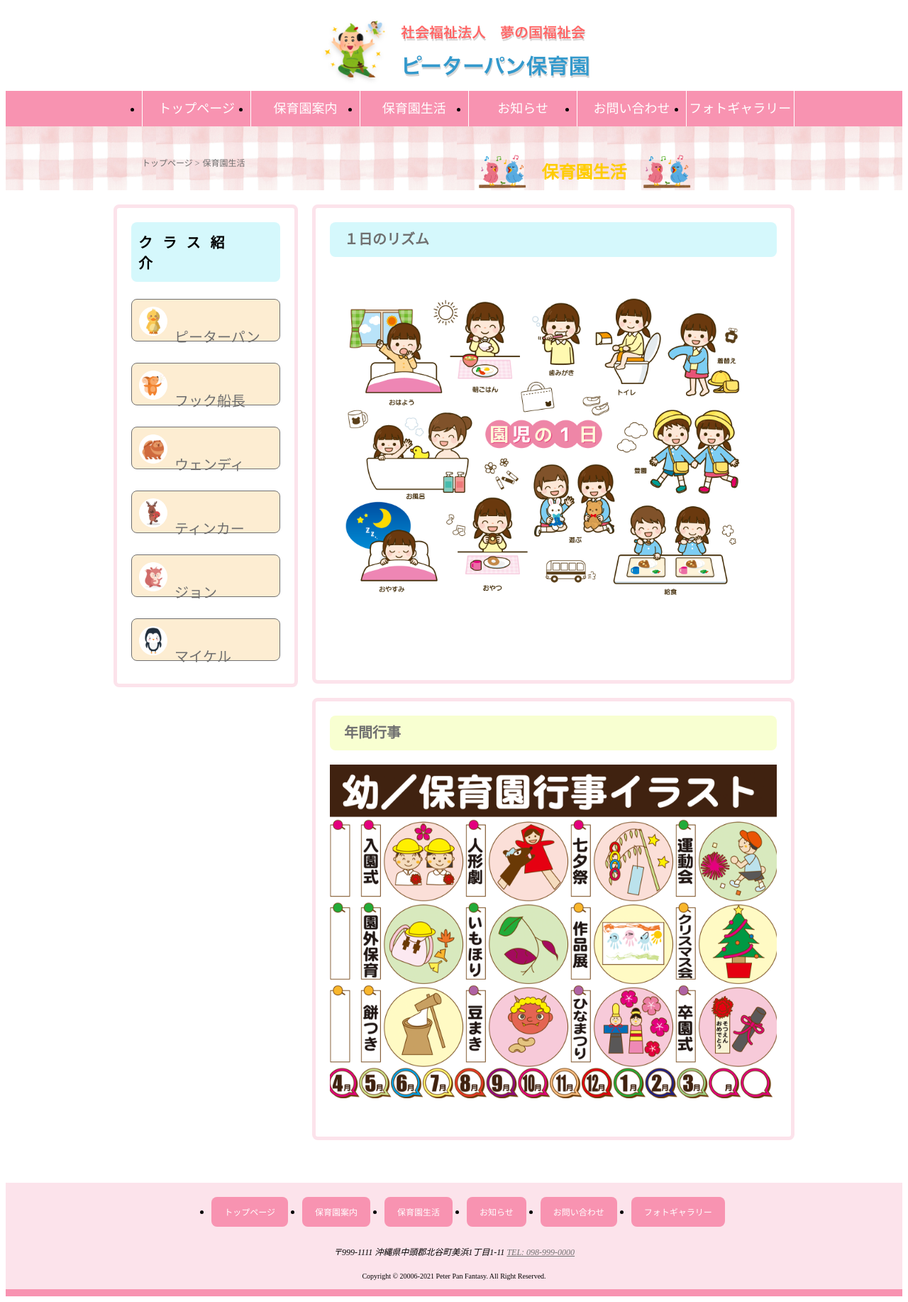
After one commit to Ikko-T/Daycare-Web-_site, a PHP site: page /life.html in a window 1280 px wide. The commit adds this page. Shown: the whole page at 71% size. Run offline with PHP 8.4, Linux system fonts and the light colour scheme; some libraries are stand-ins or nearby versions.

Commit message:
Marked up and styled the life page.

```diff
--- a/css/style.css
+++ b/css/style.css
@@ -570,3 +570,82 @@ input[type='submit'] {
 #contact .google_map {
   margin: 0 20px 20px 20px;
 }
+
+/*************保育園生活ページ*****************/
+#life main .wrapper {
+  background-image: url(../images/bg-check-pattern.png);
+  background-repeat: repeat-x;
+  width: 100%;
+  height: 90px;
+  margin-bottom: 20px;
+}
+
+#life .group {
+  width: 960px;
+  margin: 0 auto;
+  display: flex;
+}
+
+#life .breadcrumbs {
+  margin-top: 42px;
+}
+
+#life .breadcrumbs li {
+  display: inline-block;
+}
+
+#life .breadcrumbs a {
+  text-decoration: none;
+  color: #707070;
+  font-size: 12px;
+}
+
+#life .sub_group {
+  margin-left: 328px;
+  display: flex;
+  text-align: center;
+  line-height: 90px;
+  width: 300px;
+}
+#life .sub_group h2 {
+  color: #ffcc00;
+  font-size: 24px;
+  width: 100%;
+  background-image: url(../images/birds-singing.png), url(../images/birds-singing.png);
+  background-position: left center, right center;
+  background-repeat: no-repeat;
+}
+
+#life .schedule {
+  border: 5px solid #fce3eb;
+  border-radius: 8px;
+  margin-bottom: 20px;
+}
+
+#life .schedule h3 {
+  font-size: 20px;
+  color: #707070;
+  background-color: #d5f8fc;
+  border-radius: 8px;
+  margin: 20px;
+  padding: 8px 0 12px 20px;
+}
+
+#life .annual-event {
+  border: 5px solid #fce3eb;
+  border-radius: 8px;
+  margin-bottom: 20px;
+}
+
+#life .annual-event h3 {
+  font-size: 20px;
+  color: #707070;
+  background-color: #f8ffd1;
+  border-radius: 8px;
+  margin: 20px;
+  padding: 8px 0 12px 20px;
+}
+
+#life .annual-event .image {
+  text-align: center;
+}
--- /dev/null
+++ b/life.html
@@ -0,0 +1,99 @@
+<!DOCTYPE html>
+<html lang="ja">
+  <head>
+    <meta charset="UTF-8" />
+    <meta http-equiv="X-UA-Compatible" content="IE=edge" />
+    <meta name="viewport" content="width=device-width, initial-scale=1.0" />
+    <link rel="stylesheet" href="css/reset.css" />
+    <link rel="stylesheet" href="css/style.css" />
+    <title>Peter Pan Daycare</title>
+  </head>
+
+  <body id="life">
+    <div class="page">
+      <header>
+        <h1 class="logo">
+          <a href="/"><img src="images/header-logo.png" alt="ロゴ" /></a>
+        </h1>
+      </header>
+      <main>
+        <nav class="upper">
+          <ul>
+            <li><a href="index.html">トップページ</a></li>
+            <li><a href="about.html">保育園案内</a></li>
+            <li><a href="life.html">保育園生活</a></li>
+            <li><a href="#">お知らせ</a></li>
+            <li><a href="contact.html">お問い合わせ</a></li>
+            <li><a href="#">フォトギャラリー</a></li>
+          </ul>
+        </nav>
+        <div class="wrapper">
+          <div class="group">
+            <ol class="breadcrumbs">
+              <li><a href="/">トップページ &gt;</a></li>
+              <li><a href="life.html">保育園生活</a></li>
+            </ol>
+            <div class="sub_group">
+              <h2>保育園生活</h2>
+            </div>
+          </div>
+        </div>
+        <div class="box">
+          <aside>
+            <h2>クラス紹介</h2>
+            <p>
+              <a href="#"><img src="images/icon-peterpan.png" alt="ピーターパン" />ピーターパン</a>
+            </p>
+            <p>
+              <a href="#"><img src="images/icon-captain-hook.png" alt="フック船長" />フック船長</a>
+            </p>
+            <p>
+              <a href="#"><img src="images/icon-wendy.png" alt="ウェンディ" />ウェンディ</a>
+            </p>
+            <p>
+              <a href="#"><img src="images/icon-tinkerbell.png" alt="ティンカー" />ティンカー</a>
+            </p>
+            <p>
+              <a href="#"><img src="images/icon-john.png" alt="ジョン" />ジョン</a>
+            </p>
+            <p>
+              <a href="#"><img src="images/icon-michael.png" alt="マイケル" />マイケル</a>
+            </p>
+          </aside>
+          <div class="contents">
+            <section class="schedule">
+              <h3>１日のリズム</h3>
+              <div class="image">
+                <img src="images/daily-rythem.png" alt="1日の流れ" />
+              </div>
+            </section>
+            <section class="annual-event">
+              <h3>年間行事</h3>
+              <div class="image">
+                <img src="images/annual-event.png" alt="年間行事" />
+              </div>
+            </section>
+          </div>
+        </div>
+        <footer>
+          <nav class="bottom">
+            <ul>
+              <li><a href="index.html">トップページ</a></li>
+              <li><a href="about.html">保育園案内</a></li>
+              <li><a href="index.html">保育園生活</a></li>
+              <li><a href="#">お知らせ</a></li>
+              <li><a href="contact.html">お問い合わせ</a></li>
+              <li><a href="#">フォトギャラリー</a></li>
+            </ul>
+          </nav>
+          <address>
+            〒999-1111 沖縄県中頭郡北谷町美浜1丁目1-11&nbsp;<a href="tel:098-999-0000">TEL:&nbsp;098-999-0000</a>
+          </address>
+          <p>
+            <small>Copyright &copy; 20006-2021 Peter Pan Fantasy. All Right Reserved.</small>
+          </p>
+        </footer>
+      </main>
+    </div>
+  </body>
+</html>
```
Also changed, not shown: images/annual-event.png (added), images/daily-rythem.png (added).
